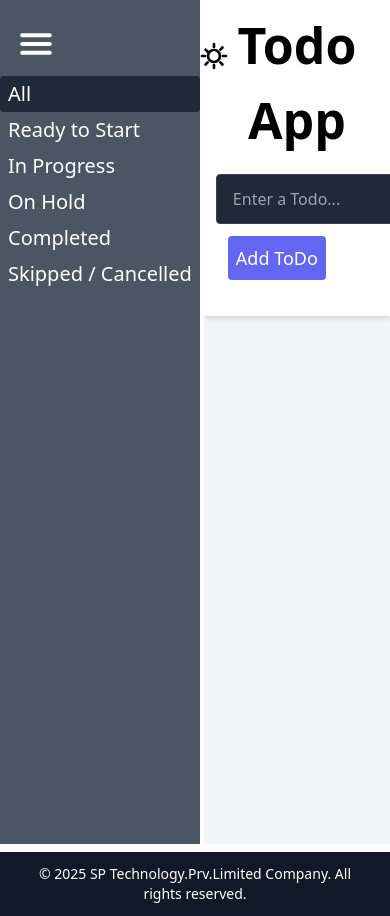
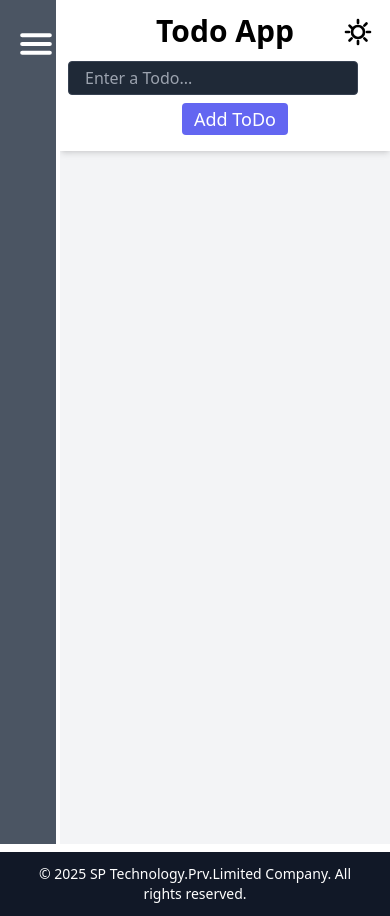
Before and after one commit to pavan-ade/ToDoApp, a React (Vite) app in the folder RedexToolToDo/: page / in a window 390 px wide. Built offline with nearby package versions, Linux system fonts and the light colour scheme.

Commit message:
[pavan-ade] : mainting responsive forxs

```diff
--- a/RedexToolToDo/src/components/actionButons/ActionButons.jsx
+++ b/RedexToolToDo/src/components/actionButons/ActionButons.jsx
@@ -10,7 +10,7 @@ const ActionButons = ({ actionBtns }) => {
           <button
             key={tbnName + id}
             onClick={() => navigate(`${navigateLink}/${id}`)}
-            className={`text-white bg-${clr}-500 border-0 py-1 px-4 mr-1 focus:outline-none hover:bg-${clr}-600 rounded text-md relative group inline-block`}
+            className={`text-white bg-${clr}-500 border-0 md:py-1 md:px-4 xs:px-2 md:mr-1 xs:mr-0 focus:outline-none hover:bg-${clr}-600 rounded text-md relative group inline-block`}
           >
             <span
               id={`tri-${tbnName + id}}`}
@@ -36,7 +36,7 @@ const ActionButons = ({ actionBtns }) => {
               viewBox="0 0 24 24"
               strokeWidth={1.5}
               stroke="currentColor"
-              className="w-6 h-6"
+              className="md:w-6 md:h-6 xs:w-2 xs:h-2"
             >
               <path
                 strokeLinecap="round"
--- a/RedexToolToDo/src/components/themeContent/ThemeContent.jsx
+++ b/RedexToolToDo/src/components/themeContent/ThemeContent.jsx
@@ -12,7 +12,7 @@ const ThemeContent = () => {
     }
   }, [toggleTheme]);
   return (
-    <div className="fixed top-10 right-40 dark:bg-gray-900 dark:text-white z-50">
+    <div className="fixed md:top-10 lg:right-40 md:right-20 xs:right-4 xs:top-4 dark:bg-gray-900 dark:text-white z-50">
       {toggleTheme == "light" && (
         <button onClick={() => settoggleTheme("dark")}>
           <svg
--- a/RedexToolToDo/src/pages/ready-to-start/ReadyToStart.jsx
+++ b/RedexToolToDo/src/pages/Status/Status.jsx
@@ -3,7 +3,7 @@ import { useSelector } from "react-redux";
 import ActionButons from "../../components/actionButons/ActionButons";
 import { useLocation, useParams } from "react-router-dom";
 
-const ReadyToStart = () => {
+const Status = () => {
   const { pathname } = useLocation();
   const [actionBtns, setActionBtns] = useState([
     {
@@ -63,11 +63,13 @@ const ReadyToStart = () => {
           })
           .map(({ id, task, status }) => (
             <li
-              className="h-18 my-0.5 flex justify-between items-center bg-zinc-800 px-3 py-3 rounded"
+              className=" h-18 my-0.5 flex justify-between items-center bg-zinc-800 px-3 py-3 rounded"
               key={id}
             >
-              <div className="text-white text-lg">{task}</div>
-              <div className="text-white">
+              <div className="text-white text-lg w-[200px] md:w-[150px] overflow-x-hidden text-ellipsis">
+                {task}
+              </div>
+              <div className="text-white w-[200px] md:w-[150px]">
                 <label className="font-bold">Status : </label>
                 <span className="text-sm">{status ?? "Select Status"}</span>
               </div>
@@ -86,4 +88,4 @@ const ReadyToStart = () => {
   );
 };
 
-export default ReadyToStart;
+export default Status;
--- a/RedexToolToDo/src/pages/addTodo/AddTodo.jsx
+++ b/RedexToolToDo/src/pages/addTodo/AddTodo.jsx
@@ -44,16 +44,16 @@ const AddTodo = ({ editTodo, onClose }) => {
     <>
       <form
         onSubmit={handleSumbit}
-        className="space-x-3 my-4 ml-3"
+        className="space-x-3 md:my-4 xs:my-2 md:ml-3 xs:ml-2"
       >
-        <div className="inline-block">
+        <div className="md:inline-block xs:block">
           <input
             type="text"
-            className={` bg-gray-800 rounded border border-gray-700 focus:border-indigo-500 focus:ring-2 focus:ring-indigo-900 text-base outline-none text-gray-100 py-1 px-3 xs:py-2 xs:px-4 leading-8 transition-colors duration-200 ease-in-out
-            ${editTodo ? "xs:w-50" : "xs:w-60"}
+            className={` bg-gray-800 rounded border border-gray-700 focus:border-indigo-500 focus:ring-2 focus:ring-indigo-900 text-base outline-none text-gray-100 sm:py-1 sm:px-3 xs:py-0.6 xs:px-4 leading-8 transition-colors duration-200 ease-in-out
+            ${editTodo ? "xs:w-full md:w-40" : "xs:w-[90%] md:w-60"}
             ${
               error
-                ? "border-red-500 focus:border-red-500 focus:ring-red-900"
+                ? "border-red-500 focus:border-red-500 focus:ring-red-900 xs:w-60 sm:w-full"
                 : ""
             }`}
             placeholder="Enter a Todo..."
@@ -66,13 +66,15 @@ const AddTodo = ({ editTodo, onClose }) => {
             </span>
           )}
         </div>
-        <button
-          type="submit"
-          onClick={handleUpdate}
-          className="xs:m-3 sm:m-0 text-white bg-indigo-500 border-0 py-2 px-6 xs:py-2 xs:px-2 focus:outline-none hover:bg-indigo-600 rounded text-lg"
-        >
-          {editTodo && editTodo.id ? "update" : "Add"} ToDo
-        </button>
+        <div className="xs:flex xs:justify-center md:inline-block mt-2">
+          <button
+            type="submit"
+            onClick={handleUpdate}
+            className="sm:mx-0 text-white bg-indigo-500 border-0 sm:py-2 sm:px-6 xs:py-0.5 xs:px-3 focus:outline-none hover:bg-indigo-600 rounded text-lg xs:text-md"
+          >
+            {editTodo && editTodo.id ? "Update" : "Add"} ToDo
+          </button>
+        </div>
       </form>
     </>
   );
--- a/RedexToolToDo/src/pages/layout/Layout.jsx
+++ b/RedexToolToDo/src/pages/layout/Layout.jsx
@@ -10,7 +10,7 @@ const Layout = () => {
         <SideBar />
         <div className=" flex-1 overflow-y-auto bg-gray-100 dark:bg-gray-600">
           <div className="sticky py-2 top-0 w-full bg-white dark:bg-gray-600 shadow-md z-50">
-            <h1 className="text-[50px] font-bold text-center ">Todo App</h1>
+            <h1 className="md:text-[50px] font-bold text-center xs:text-[30px]">Todo App</h1>
             <ThemeContent />
             <AddTodo />
           </div>
--- a/RedexToolToDo/src/pages/sidebar/SideBar.jsx
+++ b/RedexToolToDo/src/pages/sidebar/SideBar.jsx
@@ -12,7 +12,7 @@ const SideBar = () => {
     { label: "Completed", route: "/completed" },
     { label: "Skipped / Cancelled", route: "/skipped/cancelled" },
   ];
-  const [status, setStatus] = useState(tabs);
+  const [status, setStatus] = useState([]);
   const [activeStatus, setActionStatus] = useState("All");
   const id = useId();
   const handleStatus = (label) => {
@@ -20,7 +20,9 @@ const SideBar = () => {
     setActionStatus(label);
   };
   useEffect(() => {
-    navigator("/");
+    if ("All" === activeStatus) {
+      navigator("/");
+    }
   }, [activeStatus]);
   return (
     <div className={`w-${screen} bg-gray-600 text-white text-xl flex flex-col`}>
--- a/RedexToolToDo/src/pages/todo/Todo.jsx
+++ b/RedexToolToDo/src/pages/todo/Todo.jsx
@@ -39,13 +39,13 @@ const Todo = () => {
       <ul className="list-none mt-3">
         {todos.map(({ id, task, status }) => (
           <li
-            className="my-0.5 flex justify-between items-center bg-zinc-800 px-3 py-3 rounded "
+            className="my-0.5 flex justify-between items-center bg-zinc-800 md:p-3 xs:p-2 rounded gap-x-2"
             key={id}
           >
-            <div className="text-white w-[200px] overflow-x-hidden text-ellipsis">
+            <div className="text-white w-[200px] md:w-[150px] overflow-x-hidden text-ellipsis">
               {task}
             </div>
-            <div className="text-white w-[200px]">
+            <div className="text-white w-[200px] md:w-[150px]">
               <label className="font-bold">Status : </label>
               <span className="text-sm">{status ?? "Not Updated"}</span>
             </div>
--- a/RedexToolToDo/src/route/route.js
+++ b/RedexToolToDo/src/route/route.js
@@ -5,7 +5,7 @@ import UpdateTodo from "../pages/updateToDo/UpdateTodo";
 import DelateTodo from "../pages/delateTodo/DelateTodo";
 import ErrorPage from "../pages/errorPage/ErrorPage";
 import TodoStatus from "../pages/todoStatus/TodoStatus";
-import ReadyTOStart from "../pages/ready-to-start/ReadyToStart";
+import Status from "../pages/Status/Status";
 import Todo from "../pages/todo/Todo";
 
 const router = createBrowserRouter([
@@ -35,23 +35,23 @@ const router = createBrowserRouter([
       },
       {
         path: "/readytostart",
-        Component: ReadyTOStart,
+        Component: Status,
       },
       {
         path: "/inprogress",
-        Component: ReadyTOStart,
+        Component: Status,
       },
       {
         path: "/onhold",
-        Component: ReadyTOStart,
+        Component: Status,
       },
       {
         path: "/completed",
-        Component: ReadyTOStart,
+        Component: Status,
       },
       {
         path: "/skipped/cancelled",
-        Component: ReadyTOStart,
+        Component: Status,
       },
     ],
   },
```
